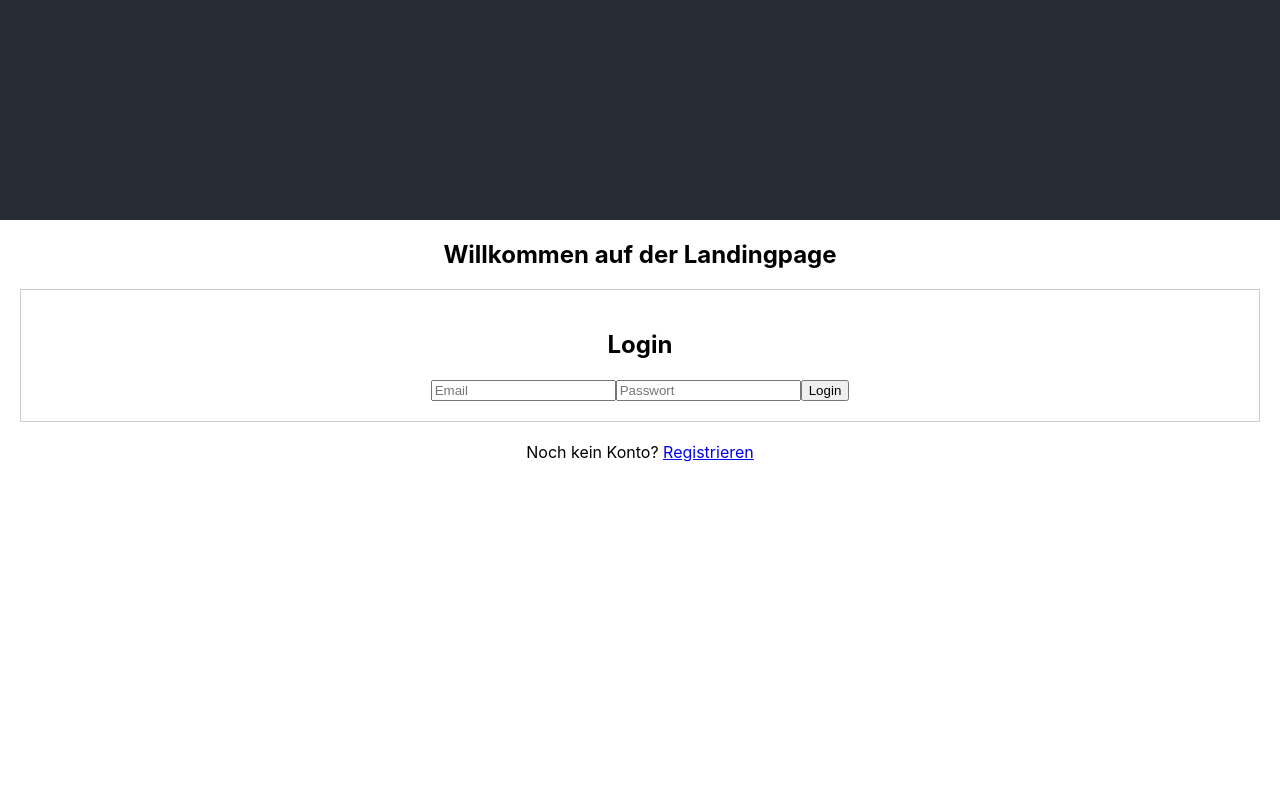
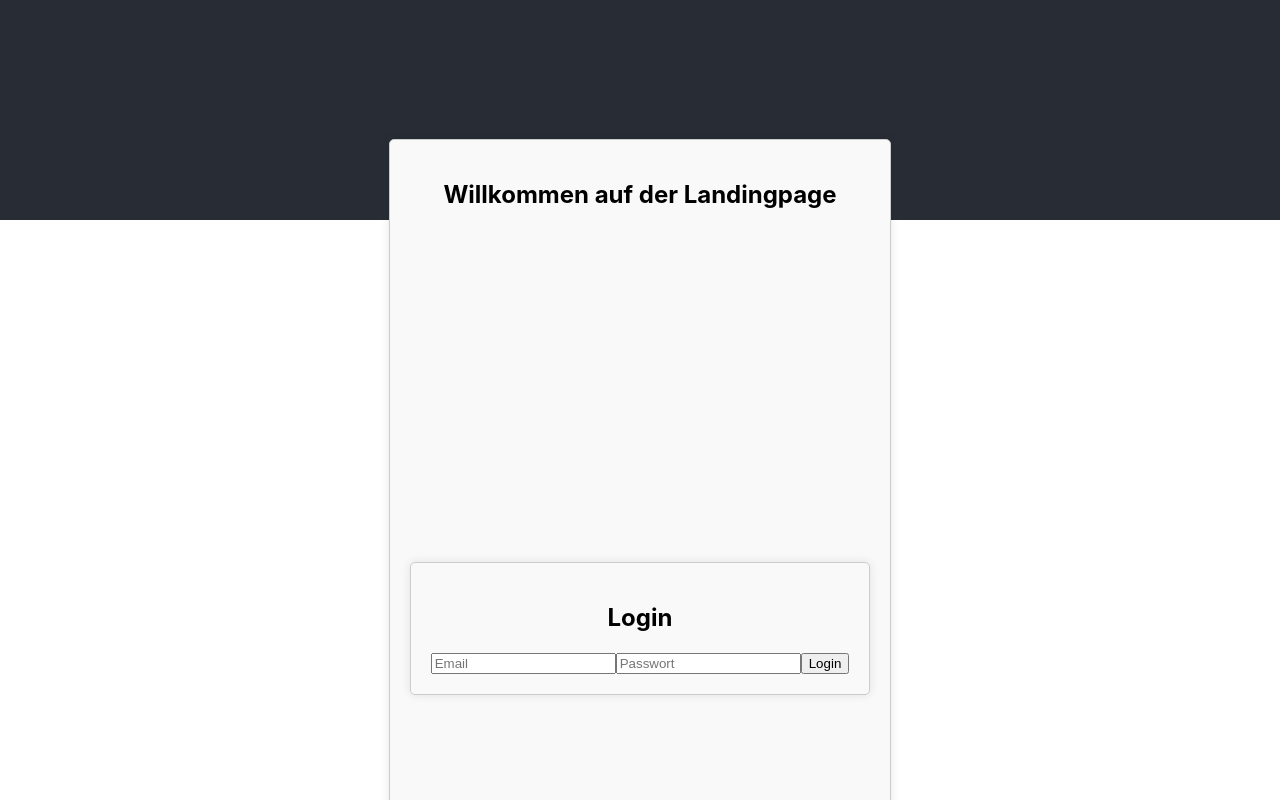
Before and after one commit to Espunkt-Github/Tellmeastory, a React (Create React App) app in the folder sourcecode/: page / in a window 1280 px wide. Shown: the part 580-1380 px from the top of the page. Before the commit the page ends 1058 px from the top, so only its background shows below. Built offline with nearby package versions, Linux system fonts and the light colour scheme.

Commit message:
Die Login und Registeroptionen etwas sichtbarer gemacht

```diff
--- a/sourcecode/src/App.css
+++ b/sourcecode/src/App.css
@@ -36,3 +36,28 @@
     transform: rotate(360deg);
   }
 }
+
+.error-message {
+  color: red;
+  margin-top: 10px;
+}
+
+.success-message {
+  color: green;
+  margin-top: 10px;
+}
+
+.centered-container {
+  display: flex;
+  justify-content: center;
+  align-items: center;
+  height: 100vh; /* Vollbildhöhe */
+}
+
+.form-container {
+  border: 1px solid #ccc;
+  padding: 20px;
+  border-radius: 5px;
+  background-color: #f9f9f9;
+  box-shadow: 0 0 10px rgba(0, 0, 0, 0.1);
+}
--- a/sourcecode/src/App.js
+++ b/sourcecode/src/App.js
@@ -4,6 +4,7 @@ import './App.css';
 import Register from './Register';
 import Internal from './internal';
 import Login from './login';
+import './App.css';
 
 function App() {
   return (
@@ -23,10 +24,12 @@ function App() {
     </Router>);
 }
 const LandingPage = () => (
-  <div>
+  <div className="centered-container">
+  <div className="form-container">
     <h2>Willkommen auf der Landingpage</h2>
     <Login />
     <p>Noch kein Konto? <a href="/register">Registrieren</a></p>
   </div>
+  </div>
 );
 export default App;
--- a/sourcecode/src/Register.js
+++ b/sourcecode/src/Register.js
@@ -3,6 +3,7 @@ import React, { useState } from 'react';
 import { createUserWithEmailAndPassword } from "firebase/auth";
 import { auth } from './firebaseConfig';
 import { useNavigate } from 'react-router-dom';
+import './App.css';
 
 const Register = () => {
   const [email, setEmail] = useState('');
@@ -28,7 +29,8 @@ const Register = () => {
   };
 
   return (
-    <div>
+    <div className="centered-container">
+      <div className="form-container">
       <h2>Registrieren</h2>
       <form onSubmit={handleRegister}>
         <input
@@ -47,8 +49,9 @@ const Register = () => {
         />
         <button type="submit">Registrieren</button>
       </form>
-      {error && <p style={{ color: 'red' }}>{error}</p>}
-      {success && <p style={{ color: 'green' }}>{success}</p>}
+      {error && <p className="error-message">{error}</p>}
+      {success && <p className="success-message">{success}</p>}
+    </div>
     </div>
   );
 };
--- a/sourcecode/src/login.js
+++ b/sourcecode/src/login.js
@@ -3,6 +3,7 @@ import React, { useState } from 'react';
 import { signInWithEmailAndPassword } from "firebase/auth";
 import { auth } from './firebaseConfig';
 import { useNavigate } from 'react-router-dom';
+import './App.css';
 
 const Login = () => {
   const [email, setEmail] = useState('');
@@ -20,7 +21,8 @@ const Login = () => {
   };
 
   return (
-    <div style={{ margin: '20px', padding: '20px', border: '1px solid #ccc' }}>
+    <div className="centered-container">
+      <div className="form-container">
       <h2>Login</h2>
       <form onSubmit={handleLogin}>
         <input
@@ -40,6 +42,7 @@ const Login = () => {
         <button type="submit">Login</button>
       </form>
     </div>
+    </div>
   );
 };
 
```
